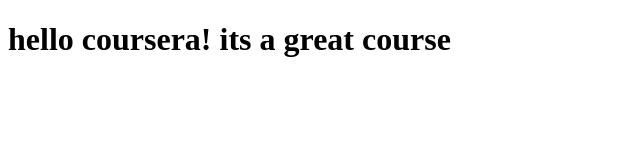
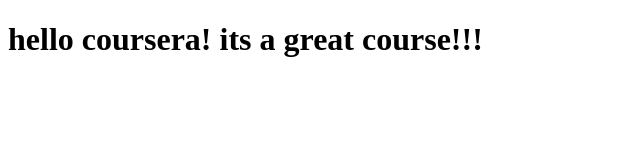
Before and after one commit to nitinfinold/coursera-test, a plain HTML site: page site/index.html in a window 1280 px wide. Shown: the full height of the page, 0-640 px from the left. Drawn offline with Linux system fonts and the light colour scheme.

Commit message:
messdage

```diff
--- a/site/index.html
+++ b/site/index.html
@@ -4,6 +4,6 @@
 	<title>hello curseera</title>
 </head>
 <body>
-<h1>hello coursera! its a great course</h1>
+<h1>hello coursera! its a great course!!!</h1>
 </body>
 </html>
```
